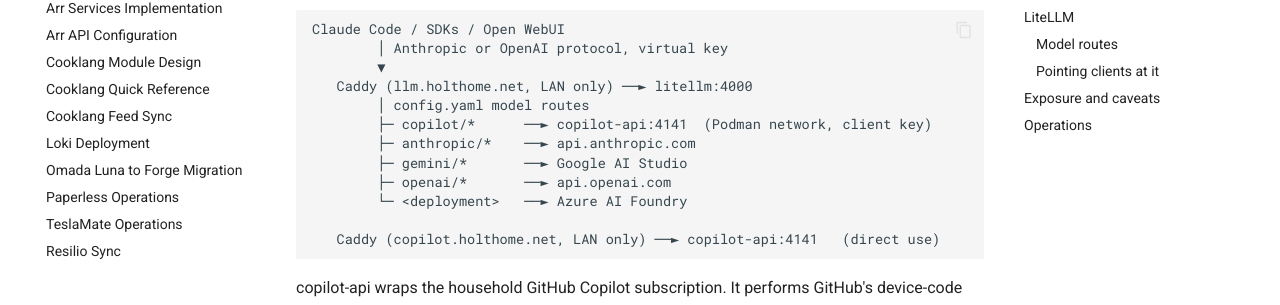
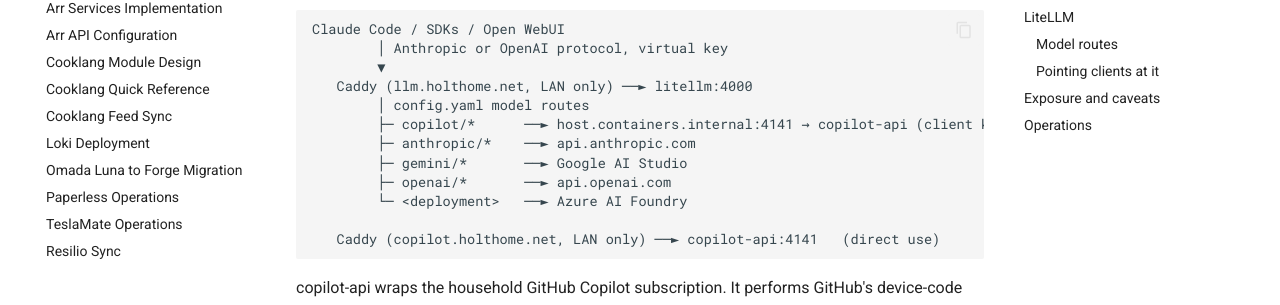
Before and after one commit to carpenike/nix-config, an MkDocs documentation site: the page built from docs/services/ai-gateway.md, in a window 1280 px wide and 900 px high, scrolled down 536 px. Shown: the part 145-450 px from the top of the window. Built offline with MkDocs 1.6.1 and Material for MkDocs 9.7.7, drawn with Linux system fonts in a browser that asks for light colours; comment, search, counter and statistics services are not loaded.

Commit message:
fix(forge): keep LiteLLM and copilot-api on the default Podman network
LiteLLM came up on its new memory cap and immediately failed to reach
PostgreSQL: "Can't reach database server at host.containers.internal:5432".
#1005 had put it on forgeDefaults.podmanNetwork (media-services,
10.89.0.0/24) so it could reach copilot-api by container name, but
PostgreSQL listens on 127.0.0.1 and the default bridge 10.88.0.1 only, and
pg_hba admits only 10.88.0.0/16. On media-services
host.containers.internal resolves to 10.89.0.1, where nothing listens;
10.88.0.1 is reachable from there but would be rejected by pg_hba.
Measured from throwaway containers on both networks.

Admitting the second bridge in pg_hba is a PostgreSQL restart on switch,
which bounces every database-backed service on forge. Instead, both
services go back to the default network, where the 2025 LiteLLM,
teslamate and mealie already reach the database, and copilot-api gains a
`bridgePublishAddress` option so LiteLLM reaches it at
http://host.containers.internal:4141. Loopback stays published; the
bridge address is host-local and every inference route still requires the
bearer key.

Co-Authored-By: Claude Fable 5.1 <noreply@anthropic.com>

```diff
--- a/docs/services/ai-gateway.md
+++ b/docs/services/ai-gateway.md
@@ -19,7 +19,7 @@ Claude Code / SDKs / Open WebUI
         ▼
    Caddy (llm.holthome.net, LAN only) ──► litellm:4000
         │ config.yaml model routes
-        ├─ copilot/*      ──► copilot-api:4141  (Podman network, client key)
+        ├─ copilot/*      ──► host.containers.internal:4141 → copilot-api (client key)
         ├─ anthropic/*    ──► api.anthropic.com
         ├─ gemini/*       ──► Google AI Studio
         ├─ openai/*       ──► api.openai.com
```
Also changed, not shown: 3 other files.
